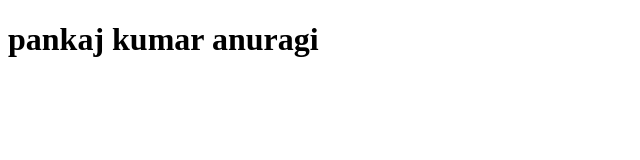
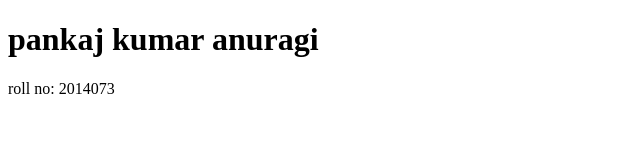
Before and after one commit to pankaj14073/git_test, a plain HTML site: page index.html in a window 1280 px wide. Shown: the whole page, without its empty margins (0-640 px from the left). Drawn offline with Linux system fonts and the light colour scheme.

Commit message:
second commit

```diff
--- a/index.html
+++ b/index.html
@@ -4,5 +4,6 @@
 <head>  </head>
 <body>
   <h1>pankaj kumar anuragi</h1>
+  <p> roll no: 2014073<p>
 </body>
 </html>
```
